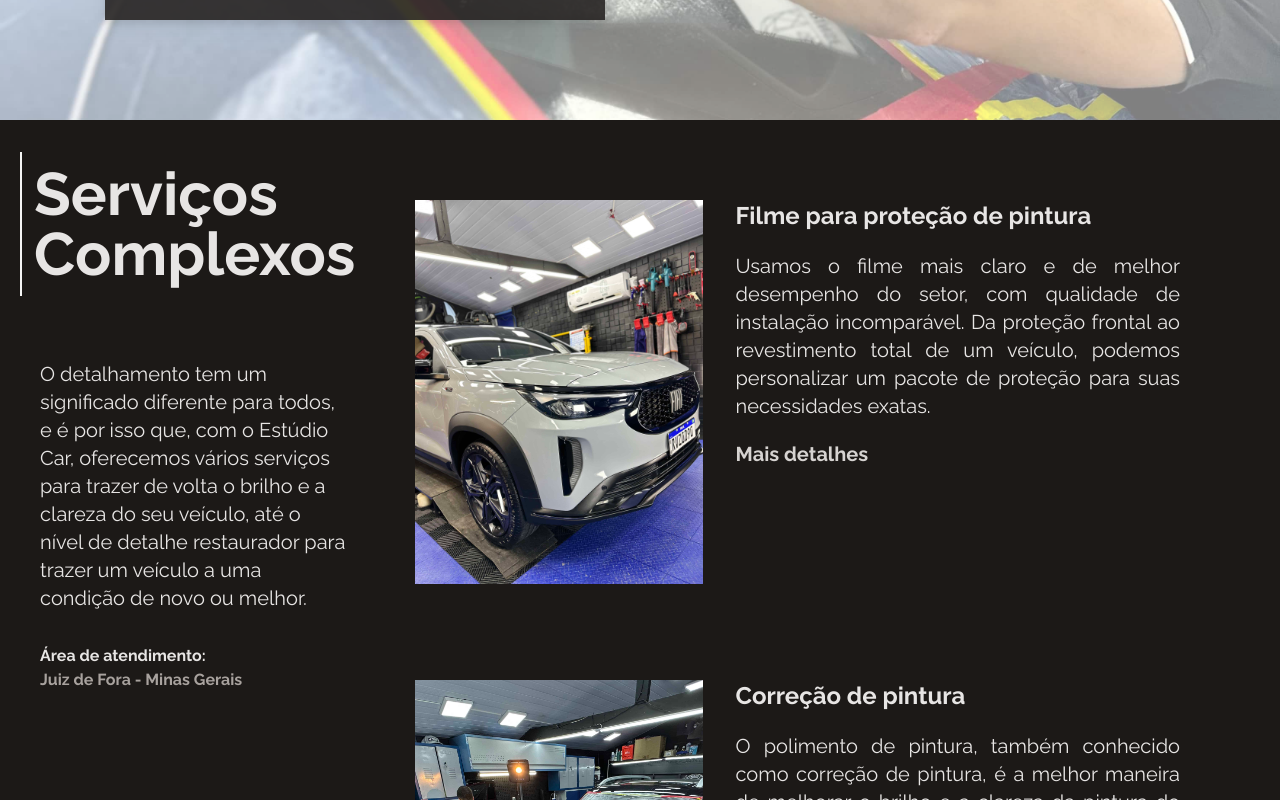
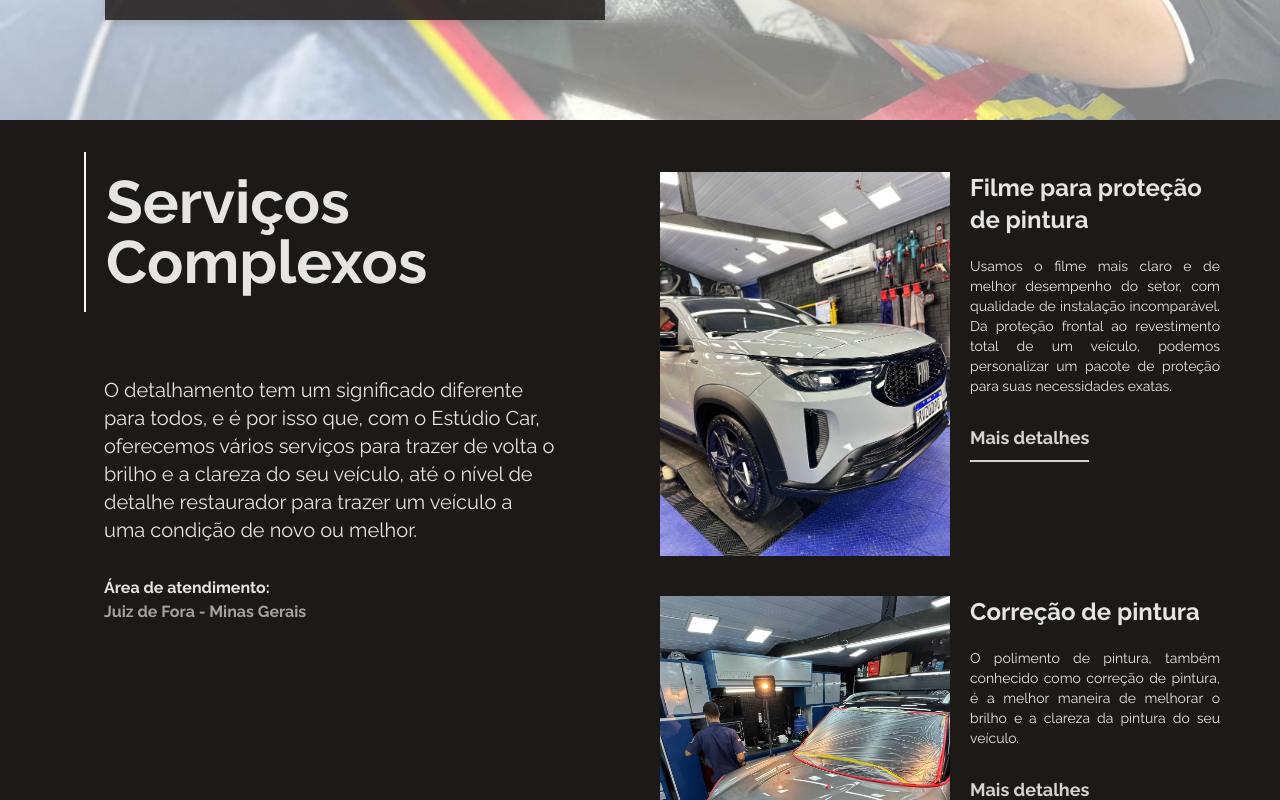
Before and after one commit to brunoprestesap/estudiocar, a React (Vite) app: page / in a window 1280 px wide. Shown: the part 1280-2080 px from the top of the page. Built offline with nearby package versions, Linux system fonts and the light colour scheme.

Commit message:
Detalhamento da seção de serviços

```diff
--- a/src/components/Services.jsx
+++ b/src/components/Services.jsx
@@ -35,9 +35,9 @@ const Services = () => {
 
   return (
     <div id='services'>
-        <div className='bg-stone-900 w-full px-5 py-8 md:flex md:flex-row'>
-            <div className='md:w-5/6'>
-                <div className='border-l-2 border-stone-100 p-3'>
+        <div className='bg-stone-900 px-5 py-8 grid grid-cols-1 xl:grid-cols-2'>
+            <div className='w-full xl:px-16'>
+                <div className='border-l-2 border-stone-100 p-5'>
 
                     <h2 className='text-stone-200 font-bold text-4xl md:text-6xl'>Serviços<br/>Complexos</h2>
 
@@ -59,7 +59,7 @@ const Services = () => {
                 </div>
             </div>
 
-            <div className='md:h-full'>
+            <div>
                 {services.map((e) => {
                     return (
                         <ServicesItem
--- a/src/components/ServicesItem.jsx
+++ b/src/components/ServicesItem.jsx
@@ -1,23 +1,32 @@
-import React from 'react'
+import React from "react";
 
-const ServicesItem = ({id, img, title, desc}) => {
+const ServicesItem = ({ id, img, title, desc }) => {
   return (
-    <div key={id} className='md:p-12 w-full'>
-        <div className='md:flex'>
-            <img className='object-cover w-full md:w-72 h-64 md:h-96' src={img} alt='Imagem do serviço' />
-            <div className='md:flex md:flex-col md:px-8 md:text-xl'>
-                <h2 className='text-stone-200 font-bold text-xl md:text-2xl mt-5 md:mt-0'>
-                    {title}
-                </h2>
-                <h2 className='text-stone-200 text-sm md:text-xl leading-7 my-5 text-justify'>
-                    {desc}
-                </h2>
+    <div key={id} className="w-full grid grid-cols-1 sm:grid-cols-2 sm:p-5">
+      <div>
+        <img
+          className="object-cover w-full md:w-full h-64 md:h-96"
+          src={img}
+          alt="Imagem do serviço"
+        />
+      </div>
+      <div className="md:flex md:flex-col px-0 sm:px-5 md:px-5 md:text-xl">
+        <h2 className="text-stone-200 font-bold text-2xl mt-5 sm:mt-0">
+          {title}
+        </h2>
+        <h2 className="text-stone-200 text-sm leading-5 my-5 text-justify">
+          {desc}
+        </h2>
 
-                <h2 className='text-stone-300 font-bold mb-8 md:text-xl'>Mais detalhes</h2>
-            </div>
+        <div className="border-b-2 py-2 w-fit border-stone-300">
+            <h2 className="text-stone-300 font-bold mb-8 sm:mb-0 md:text-lg">
+                Mais detalhes
+            </h2>
         </div>
+
+      </div>
     </div>
-  )
-}
+  );
+};
 
-export default ServicesItem
+export default ServicesItem;
```
